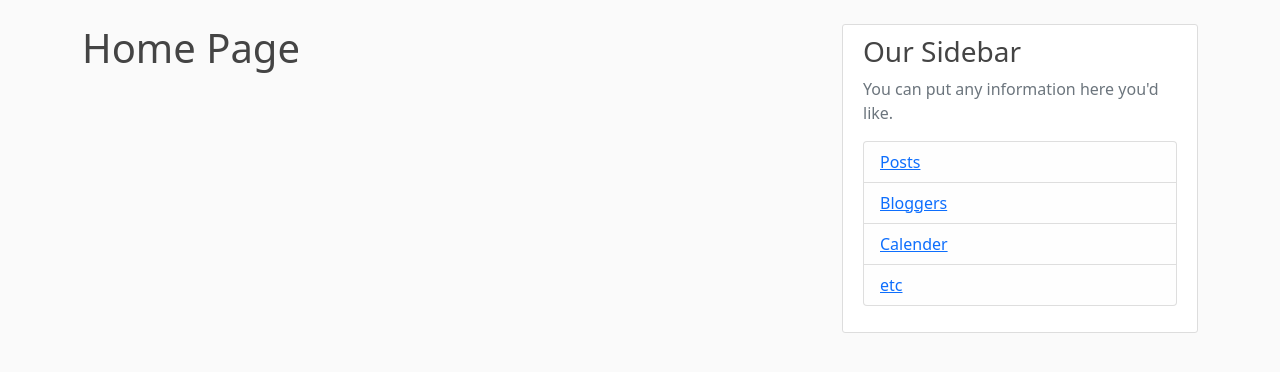
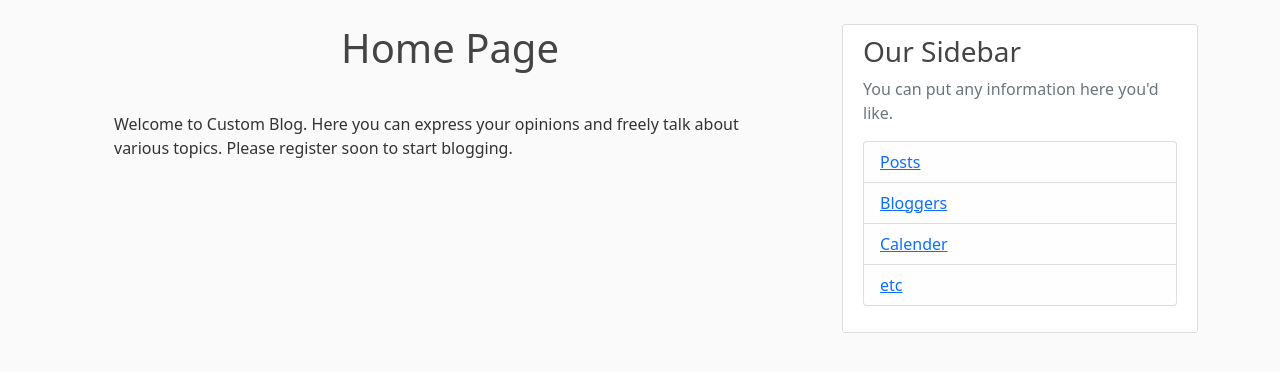
Before and after one commit to AnishTatke/Django-Blog-App, a Django app: page / in a window 1280 px wide. Shown: the part 56-428 px from the top of the page. Run offline with Django 3.2, Linux system fonts and the light colour scheme.

Commit message:
Modified Commit 1.1

```diff
--- a/blog/templates/blog/bloggers.html
+++ b/blog/templates/blog/bloggers.html
@@ -3,7 +3,7 @@
     {% for user in all_users %}
         <div class="content_section">
             <ul class="list-group">
-                <li class="list-group-item list-group-item-light"><a href="#">{{ user.username }}</a></li>
+                <li class="list-group-item list-group-item-light"><a href="#">{{  user.id }}: {{ user.username }}</a></li>
             </ul>
         </div>
     {% endfor %}
--- a/blog/templates/blog/home.html
+++ b/blog/templates/blog/home.html
@@ -1,4 +1,12 @@
 {% extends "blog/base.html" %}
 {% block content %}
-    <h1>Home Page</h1>
+    <div class="d-flex justify-content-md-center">
+        <h1>Home Page</h1>
+    </div>
+
+    <div class="m-4 p-2">
+        <p>
+            Welcome to Custom Blog. Here you can express your opinions and freely talk about various topics. Please register soon to start blogging.
+        </p>
+    </div>
 {% endblock content %}
```
Also changed, not shown: blog/templates/blog/blogs.html (indentation only).
